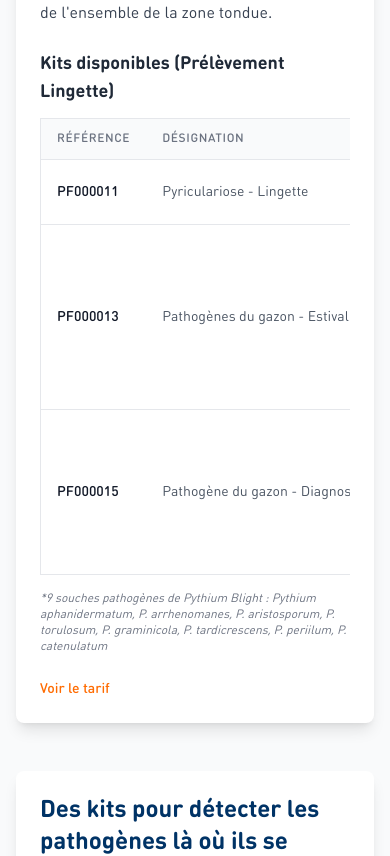
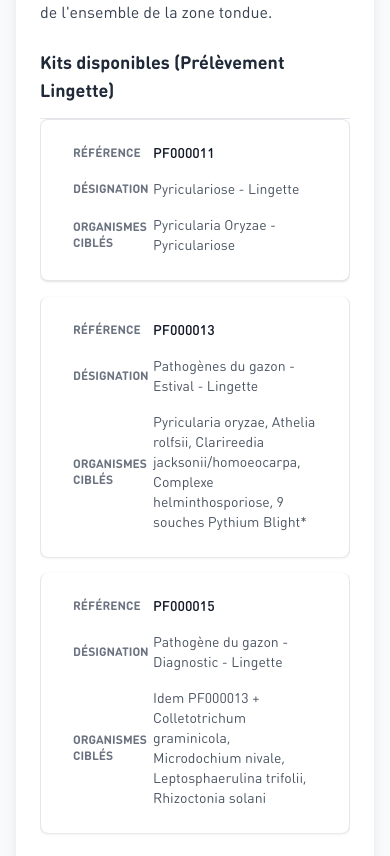
Before and after one commit to OROATIAGE/iage-france.site-public, a React (Vite) app: page /services/diagbox/04 in a window 390 px wide. Shown: the part 2786-3642 px from the top of the page. Built offline with nearby package versions, Linux system fonts and the light colour scheme.

Commit message:
feat: taille des tableaux diagbox

```diff
--- a/src/index.css
+++ b/src/index.css
@@ -81,6 +81,31 @@
   .container {
     @apply max-w-7xl mx-auto px-4 sm:px-6 lg:px-8;
   }
+
+  /* Styles pour les tableaux de kits responsives */
+  @media (max-width: 767px) { /* md breakpoint */
+    .responsive-kit-table tbody {
+      @apply divide-y-0; /* Supprimer les diviseurs par défaut de tbody sur mobile */
+    }
+    .responsive-kit-table tr {
+        @apply mb-4 shadow rounded-lg bg-white dark:bg-gray-800; /* Style de carte pour chaque ligne */
+        @apply border dark:border-gray-700;
+    }
+    .responsive-cell {
+      @apply px-4 py-2; /* Ajouter du padding interne aux cellules */
+      @apply relative pl-24; /* Espace pour le label */
+      @apply text-left; /* Assurer l'alignement gauche */
+    }
+    .responsive-cell::before {
+      @apply content-[attr(data-label)]; /* Utiliser le contenu de data-label */
+      @apply absolute left-0 top-0 px-4 py-2; /* Positionner le label */
+      @apply w-24; /* Largeur fixe pour le label */
+      @apply text-xs font-bold uppercase text-gray-500 dark:text-gray-400; /* Style du label */
+      @apply h-full flex items-center; /* Centrer verticalement */
+      /* Optionnel: Ligne de séparation */
+      /* @apply border-r border-gray-200 dark:border-gray-700 mr-2; */
+    }
+  }
 }
 
 /* Animations */
--- a/src/pages/DiagboxGazonPage.jsx
+++ b/src/pages/DiagboxGazonPage.jsx
@@ -178,21 +178,41 @@ function DiagboxGazonPage() {
             </ul>
 
             <h4 className="text-lg font-semibold mb-3 text-gray-800 dark:text-gray-200">{getText(`${kitTypeInfo.type}.kits.title`)}</h4>
-            <div className="overflow-x-auto">
-              <table className="min-w-full divide-y divide-gray-200 dark:divide-gray-700 border dark:border-gray-600">
-                <thead className="bg-gray-50 dark:bg-gray-700">
+            {/* Responsive Table Container */}
+            <div className="overflow-x-auto md:overflow-visible">
+              {/* Add data labels using CSS ::before on mobile */}
+              <table className="min-w-full w-full divide-y divide-gray-200 dark:divide-gray-700 md:border dark:border-gray-600 responsive-kit-table">
+                <thead className="bg-gray-50 dark:bg-gray-700 hidden md:table-header-group"> {/* Hide header on mobile */}
                   <tr>
                     <th scope="col" className="px-4 py-3 text-left text-xs font-medium text-gray-500 dark:text-gray-300 uppercase tracking-wider">Référence</th>
                     <th scope="col" className="px-4 py-3 text-left text-xs font-medium text-gray-500 dark:text-gray-300 uppercase tracking-wider">Désignation</th>
                     <th scope="col" className="px-4 py-3 text-left text-xs font-medium text-gray-500 dark:text-gray-300 uppercase tracking-wider">Organismes Ciblés</th>
                   </tr>
                 </thead>
-                <tbody className="bg-white dark:bg-gray-800 divide-y divide-gray-200 dark:divide-gray-700">
+                {/* Make tbody the main flex container on mobile */}
+                <tbody className="bg-white dark:bg-gray-800 divide-y divide-gray-200 dark:divide-gray-700 flex flex-col md:table-row-group md:divide-y">
                   {kitTypeInfo.kits.map((kitRef) => (
-                    <tr key={kitRef}>
-                      <td className="px-4 py-3 whitespace-nowrap text-sm font-medium text-gray-900 dark:text-gray-100">{kitRef}</td>
-                      <td className="px-4 py-3 whitespace-nowrap text-sm text-gray-600 dark:text-gray-300">{getText(`kits.${kitRef}.name`)}</td>
-                      <td className="px-4 py-3 text-sm text-gray-600 dark:text-gray-300">{getText(`kits.${kitRef}.targets`)}</td>
+                    // Each row becomes a card on mobile
+                    <tr key={kitRef} className="block md:table-row border-b last:border-b-0 md:border-none dark:border-gray-700 p-4 md:p-0">
+                      {/* Each cell becomes a block with label on mobile */}
+                      <td
+                        data-label="Référence"
+                        className="block md:table-cell md:px-4 md:py-3 md:whitespace-nowrap text-sm font-medium text-gray-900 dark:text-gray-100 responsive-cell"
+                      >
+                        {kitRef}
+                      </td>
+                      <td
+                        data-label="Désignation"
+                        className="block md:table-cell md:px-4 md:py-3 md:whitespace-nowrap text-sm text-gray-600 dark:text-gray-300 responsive-cell"
+                      >
+                        {getText(`kits.${kitRef}.name`)}
+                      </td>
+                      <td
+                        data-label="Organismes Ciblés"
+                        className="block md:table-cell md:px-4 md:py-3 text-sm text-gray-600 dark:text-gray-300 responsive-cell"
+                      >
+                        {getText(`kits.${kitRef}.targets`)}
+                      </td>
                     </tr>
                   ))}
                 </tbody>
```
